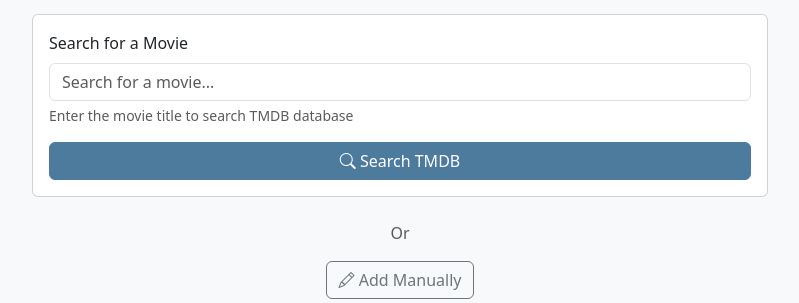
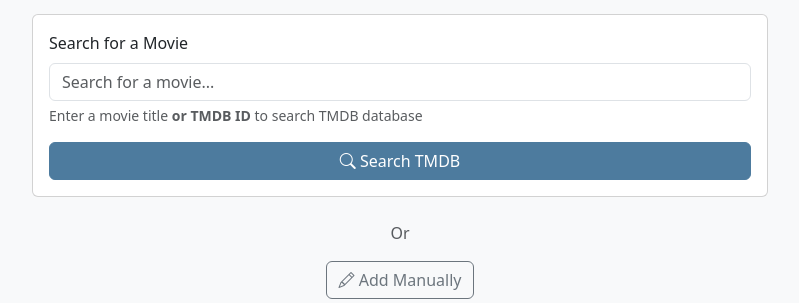
Before and after one commit to pastperfect/dvdcollection, a Django app: page /add/ in a window 1280 px wide. Shown: the part 176-479 px from the top of the page, without its empty margins (240-1039 px from the left). Run offline with Django 5.2, Linux system fonts and the light colour scheme; data that the repository does not hold is empty.

Commit message:
Enhance DVD search functionality to support TMDB ID queries and improve query handling

```diff
--- a/templates/tracker/dvd_add.html
+++ b/templates/tracker/dvd_add.html
@@ -15,7 +15,7 @@
                     <div class="mb-3">
                         <label for="id_query" class="form-label">Search for a Movie</label>
                         {{ search_form.query }}
-                        <div class="form-text">Enter the movie title to search TMDB database</div>
+                        <div class="form-text">Enter a movie title <b>or TMDB ID</b> to search TMDB database</div>
                     </div>
 
                     <div class="d-grid">
--- a/tracker/views.py
+++ b/tracker/views.py
@@ -172,24 +172,46 @@ def dvd_add(request):
         if 'search' in request.POST:
             search_form = DVDSearchForm(request.POST)
             if search_form.is_valid():
-                query = search_form.cleaned_data['query']
+                query = search_form.cleaned_data['query'].strip()
                 tmdb_service = TMDBService()
-                search_results = tmdb_service.search_movies(query)
-                # Pre-process poster URLs for template
-                results = search_results.get('results', [])
-                for movie in results:
-                    if movie.get('poster_path'):
-                        movie['poster_url'] = tmdb_service.get_full_poster_url(movie['poster_path'])
-                    else:
-                        movie['poster_url'] = None
-                context = {
-                    'search_form': search_form,
-                    'search_results': results,
-                    'query': query,
-                    'tmdb_service': tmdb_service,
-                    'last_storage_box': last_storage_box,
-                }
-                return render(request, 'tracker/dvd_search.html', context)
+                # If the query is a TMDB ID (all digits, reasonable length), fetch directly
+                if query.isdigit() and 1 <= len(query) <= 10:
+                    movie_data = tmdb_service.get_movie_details(query)
+                    results = []
+                    if movie_data:
+                        # Wrap in a list to match search results structure
+                        if movie_data.get('poster_path'):
+                            movie_data['poster_url'] = tmdb_service.get_full_poster_url(movie_data['poster_path'])
+                        else:
+                            movie_data['poster_url'] = None
+                        results = [movie_data]
+                    context = {
+                        'search_form': search_form,
+                        'search_results': results,
+                        'query': query,
+                        'tmdb_service': tmdb_service,
+                        'last_storage_box': last_storage_box,
+                        'tmdb_id_search': True,
+                    }
+                    return render(request, 'tracker/dvd_search.html', context)
+                else:
+                    # Normal title search
+                    search_results = tmdb_service.search_movies(query)
+                    results = search_results.get('results', [])
+                    for movie in results:
+                        if movie.get('poster_path'):
+                            movie['poster_url'] = tmdb_service.get_full_poster_url(movie['poster_path'])
+                        else:
+                            movie['poster_url'] = None
+                    context = {
+                        'search_form': search_form,
+                        'search_results': results,
+                        'query': query,
+                        'tmdb_service': tmdb_service,
+                        'last_storage_box': last_storage_box,
+                        'tmdb_id_search': False,
+                    }
+                    return render(request, 'tracker/dvd_search.html', context)
         else:
             # Manual form submission
             dvd_form = DVDForm(request.POST)
```
